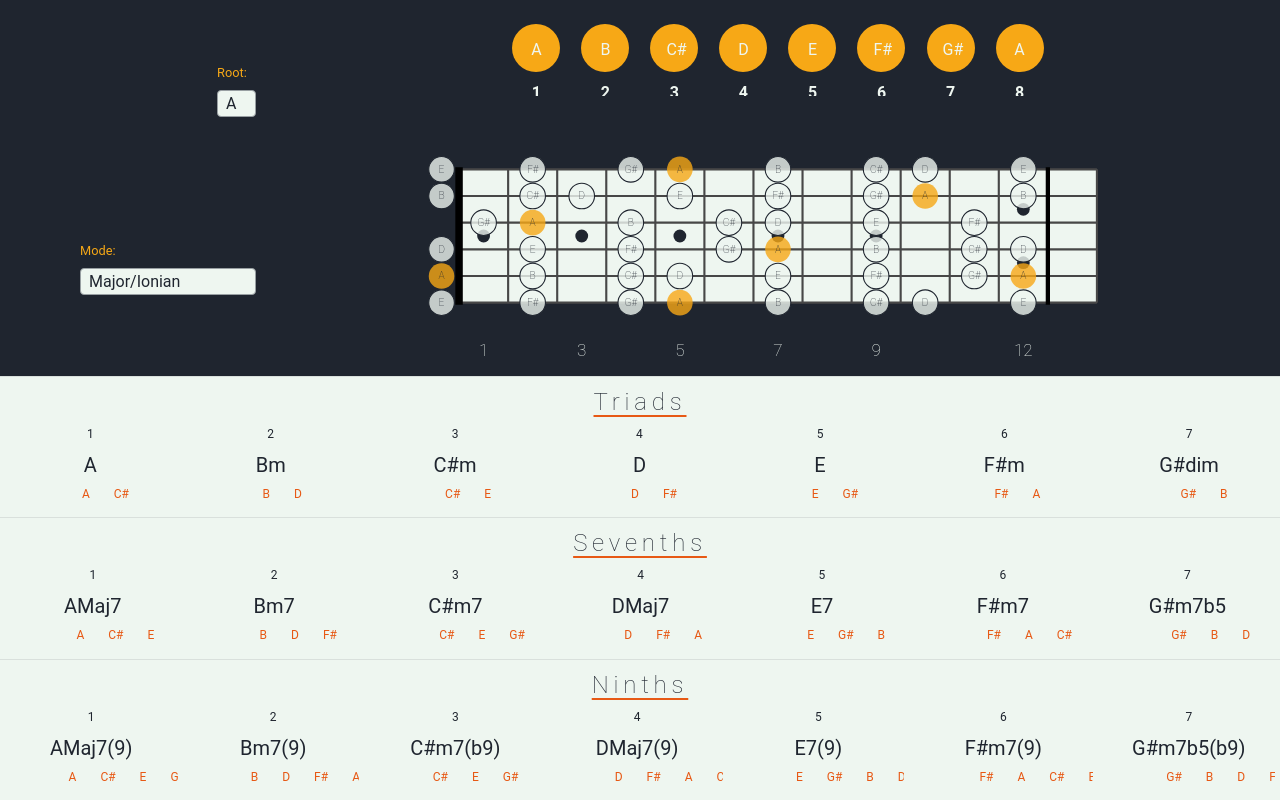
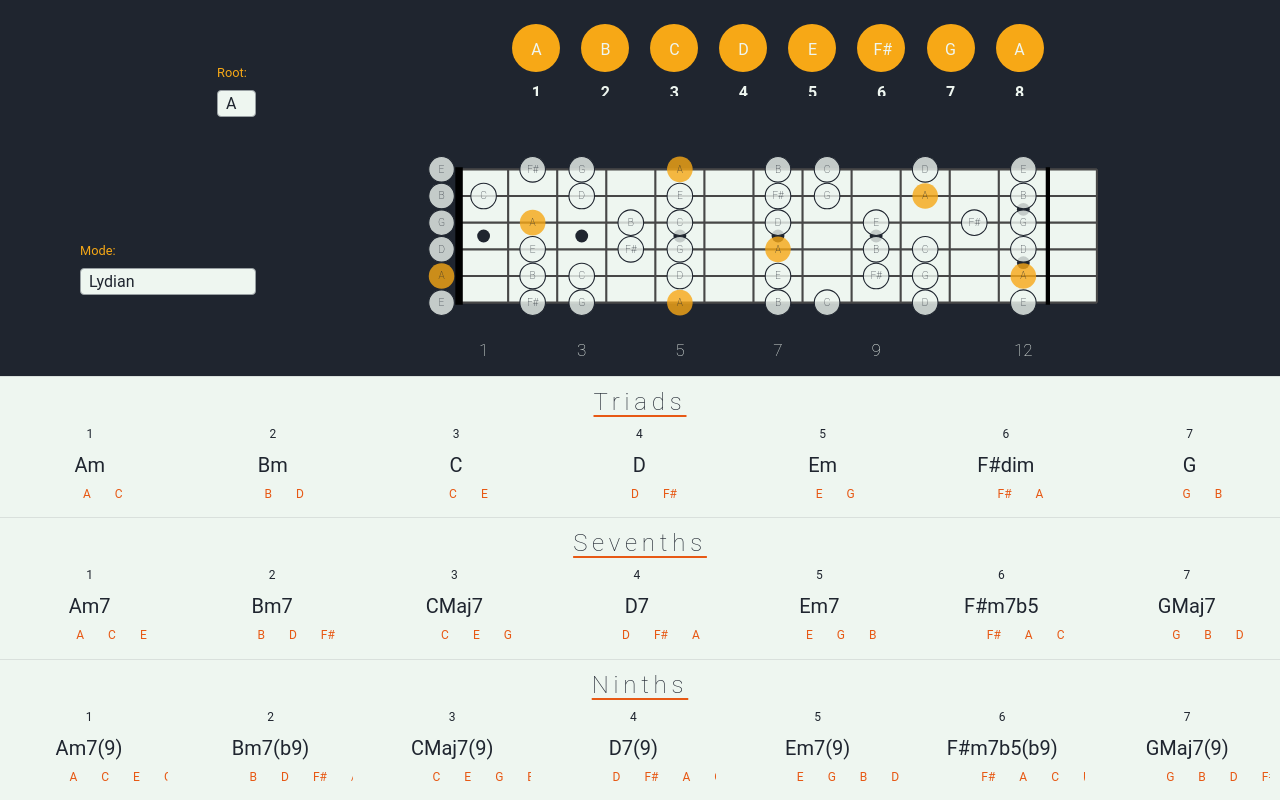
Before and after one commit to Thijnvdb/guitartool, a React (Create React App) app: page / in a window 1280 px wide. Built offline with nearby package versions, Linux system fonts and the light colour scheme.

Commit message:
fixed major mode order

```diff
--- a/src/constants.js
+++ b/src/constants.js
@@ -1,5 +1,5 @@
 export const SCALE_FAMILIES = [
-    {name:"Major", intervals:[2,2,1,2,2,2,1], modes:["Major/Ionian", "Dorian", "Phrygian", "Lydian", "Mixolydian", "Natural Minor/Aeolian", "Locrian"]},
+    {name:"Major", intervals:[2,2,1,2,2,2,1], modes:["Lydian","Major/Ionian", "Mixolydian", "Dorian", "Aeolian/Natural Minor", "Phrygian", "Locrian"]},
     {name:"Melodic Minor", intervals:[2,1,2,2,2,2,1], modes:["Melodic Minor", "Dorian b2", "Lydian Aug.", "Lydian dom.", "Aeo. dom.", "Half diminished", "Alt."]},
     {name:"Harmonic Minor", intervals:[2,1,2,2,1,3,1], modes:["Harmonic Minor", "Locrian nat. 6", "Major #5", "Doroam #4", "Phrygian dom.", "Lydian #2", "Alt. dom. bb7"]},
     {name:"Harmonic Major", intervals:[2,2,1,2,1,3,1], modes:["Harmonic Major", "Dorian b5", "Phrygian b4", "Lydian b3", "Mixo. b2", "Lydian Augmented #2", "Locrian bb7"]},
--- a/src/pages/ScaleExplorer.js
+++ b/src/pages/ScaleExplorer.js
@@ -8,7 +8,7 @@ export default function ScaleExplorer() {
     const [scale, setScale] = useState();
     const [family, setFamily] = useState(SCALE_FAMILIES[0]);
     const [root, setRoot] = useState(0);
-    const [mode, setMode] = useState(0);
+    const [mode, setMode] = useState(1);
     const [ommits, setOmmits] = useState([]);
 
     const [triads, setTriads] = useState([]);
```
